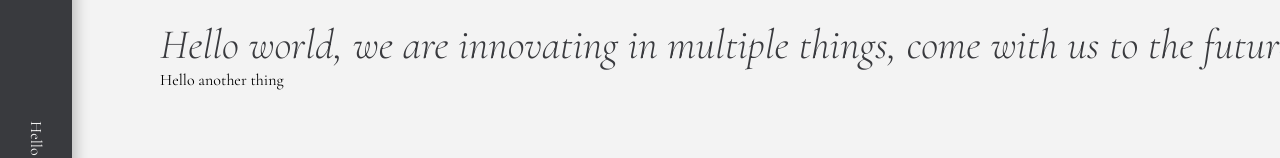
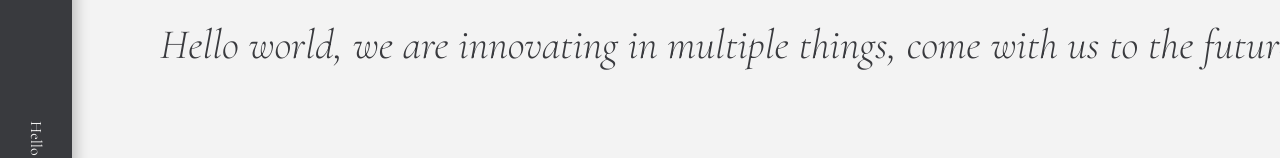
Before and after one commit to WS-Jedp/portfolio_photographer_frontend, a React app: page / in a window 1280 px wide. Shown: the part 237-395 px from the top of the page. Built offline with nearby package versions, Linux system fonts and the light colour scheme.

Commit message:
🎨 Building the main components - ContentText!

```diff
--- a/src/pages/home/index.tsx
+++ b/src/pages/home/index.tsx
@@ -29,9 +29,8 @@ export const Home:React.FC= () => (
         position="left"
         upTitle="Hello"
         downTitle="World"
-        text="Hello world, we are innovating in multiple things, come with us to the future!">
-          Hello another thing
-      </ContentText>
+        text="Hello world, we are innovating in multiple things, come with us to the future!"
+      />
     </article>
   </Layout>
 )
```
